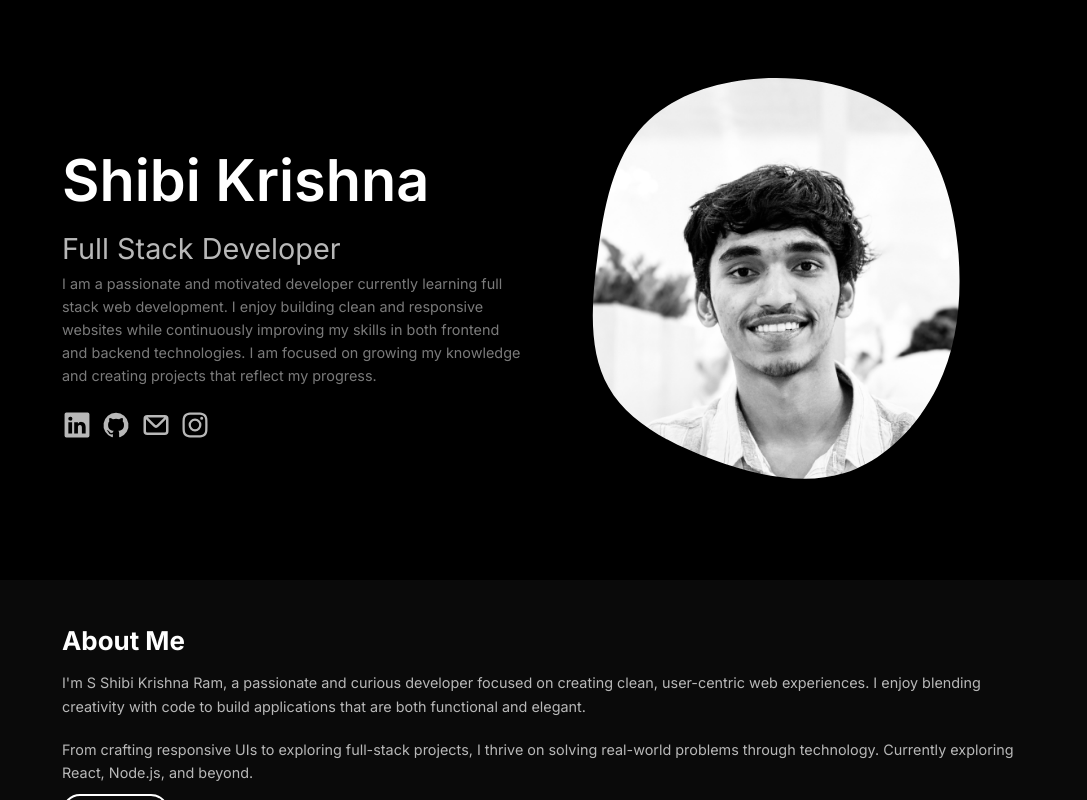
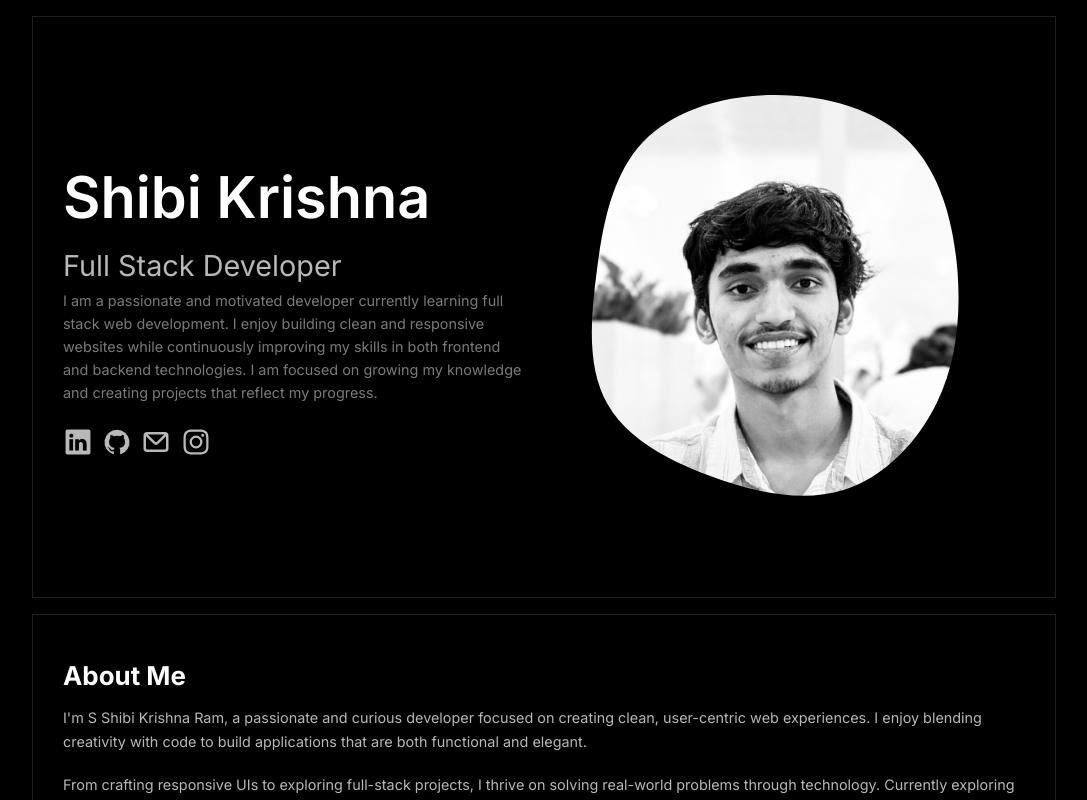
Before and after one commit to Shibi404/portfolio, a React (Vite) app: page / in a window 1280 px wide. Shown: the top 800 px of the page, without its empty margins (96-1183 px from the left). Built offline with nearby package versions, Linux system fonts and the light colour scheme.

Commit message:
style(sections): constrain section border to content width

```diff
--- a/src/styles/base.css
+++ b/src/styles/base.css
@@ -3,8 +3,8 @@
 
   /* Background Shades */
   --color-bg: #000000;           /* pitch black base */
-  --color-bg-light: #0a0a0a;     /* near-black sections */
-  --color-bg-medium: #141414;    /* slightly lifted surface */
+  --color-bg-light: #000000;     /* pitch black sections */
+  --color-bg-medium: #000000;    /* pitch black surface */
   --color-bg-dark: #000000;      /* deepest black */
 
   /* Text Colors */
@@ -76,6 +76,12 @@ html, body {
   padding: 40px 30px;
 }
 
+section {
+  border: 1px solid var(--color-border);
+  max-width: 1024px;
+  margin: 16px auto;
+}
+
 .button {
   font-family: 'Inter', sans-serif;
   padding: 8px 16px;
```
